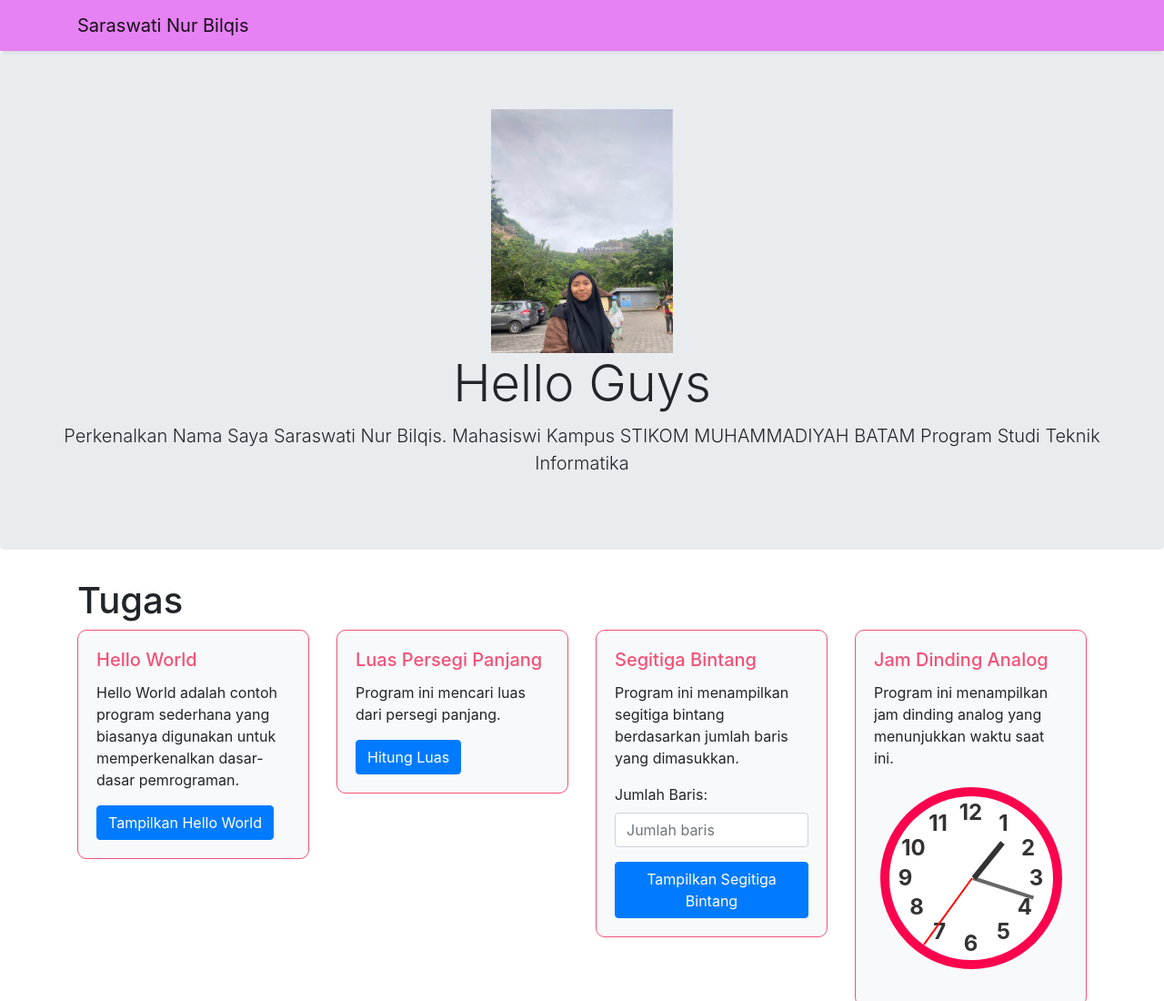
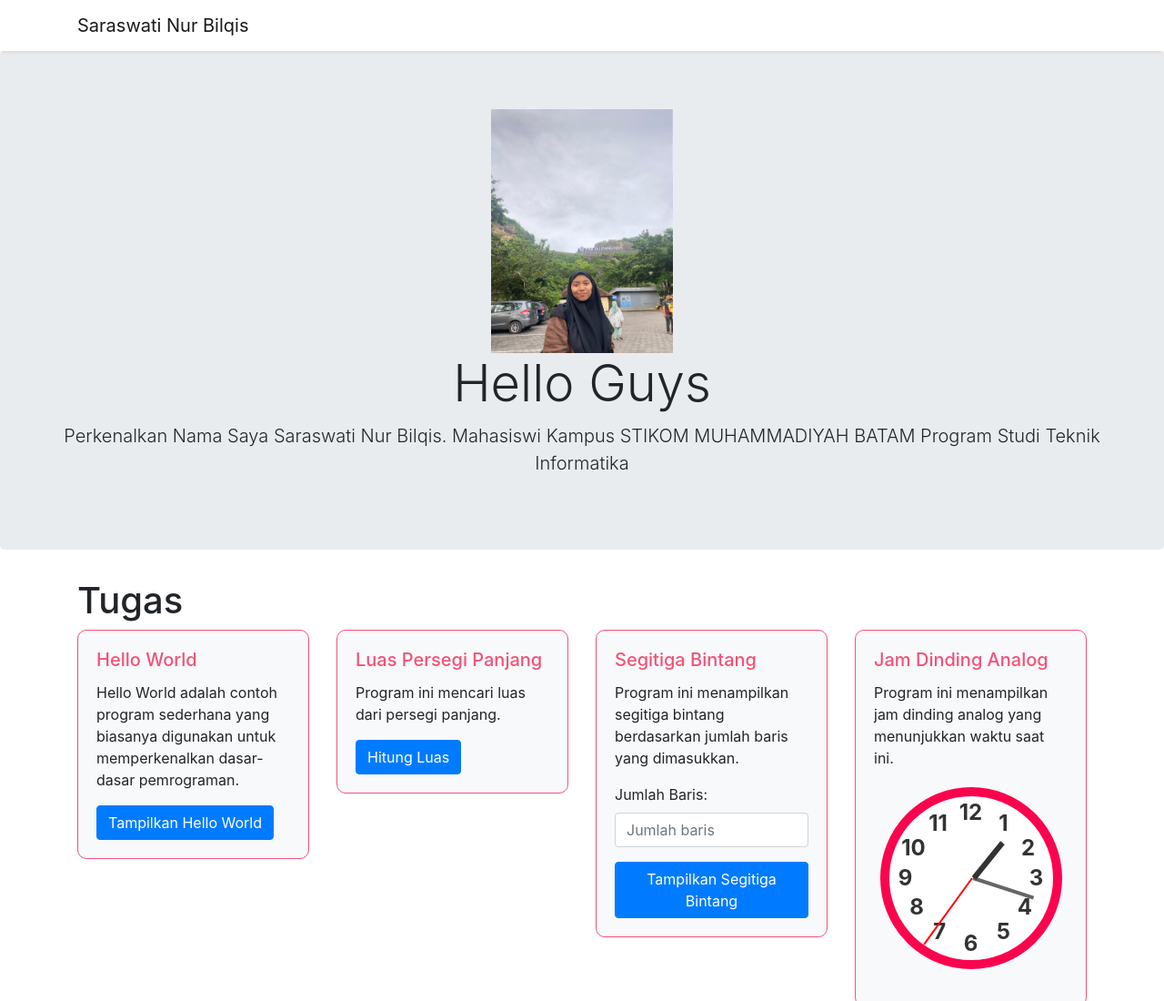
Before and after one commit to saras-bilqis/TugasKuliah, a plain HTML site: page index.html in a window 1280 px wide. Shown: the top 1100 px of the page at 91% size. Drawn offline with nearby package versions, Linux system fonts and the light colour scheme.

Commit message:
Update index.html

```diff
--- a/index.html
+++ b/index.html
@@ -121,7 +121,7 @@
 </head>
 <body>
     <!-- Navbar -->
-    <nav class="navbar navbar-expand-lg navbar-light shadow-sm" style="background-color:#e682f3;">
+    <nav class="navbar navbar-expand-lg navbar-light shadow-sm" style="background-color:F25278;">
         <div class="container">
             <a class="navbar-brand" href="#">Saraswati Nur Bilqis</a>
             <button class="navbar-toggler" type="button" data-toggle="collapse" data-target="#navbarSupportedContent" aria-controls="navbarSupportedContent" aria-expanded="false" aria-label="Toggle navigation">
```
